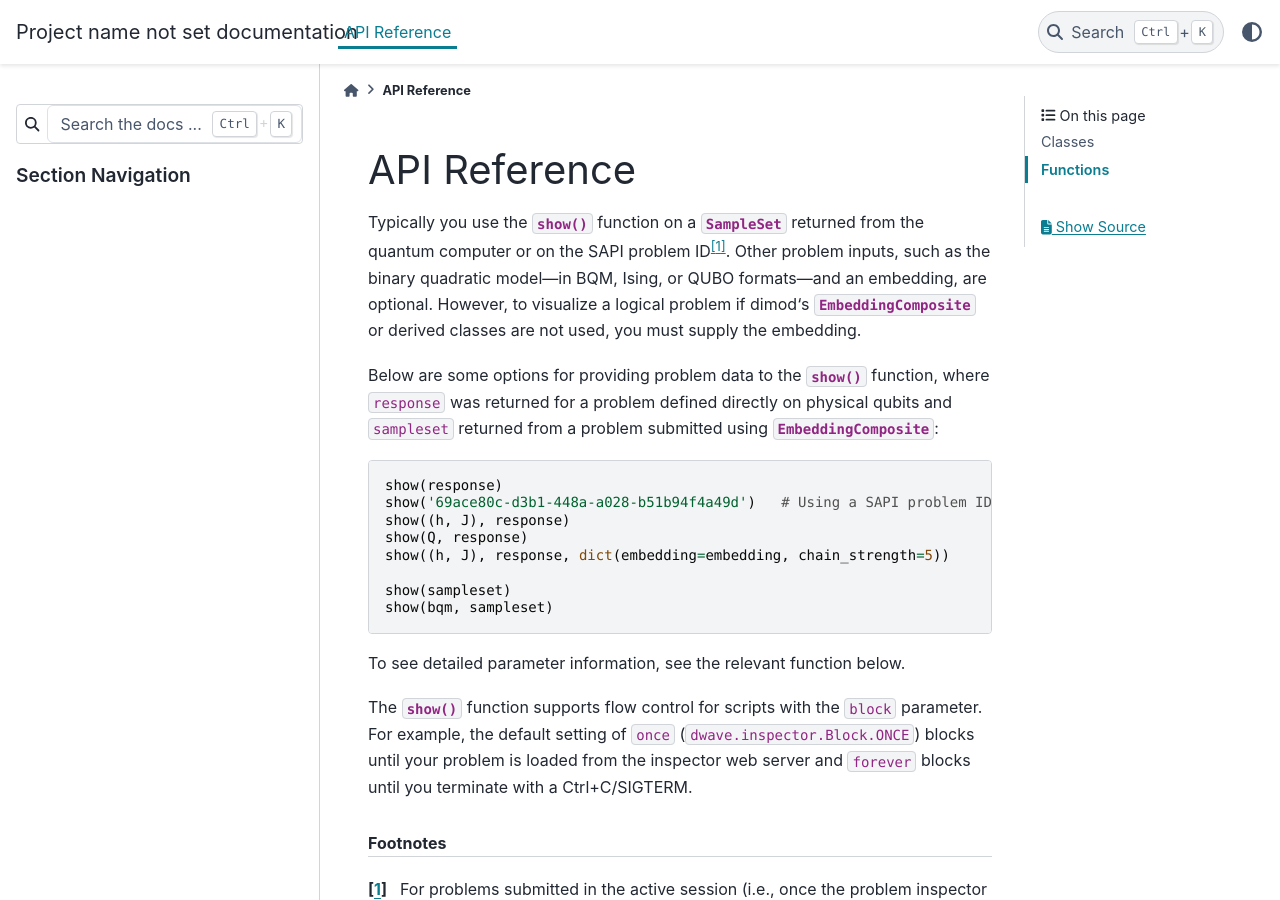
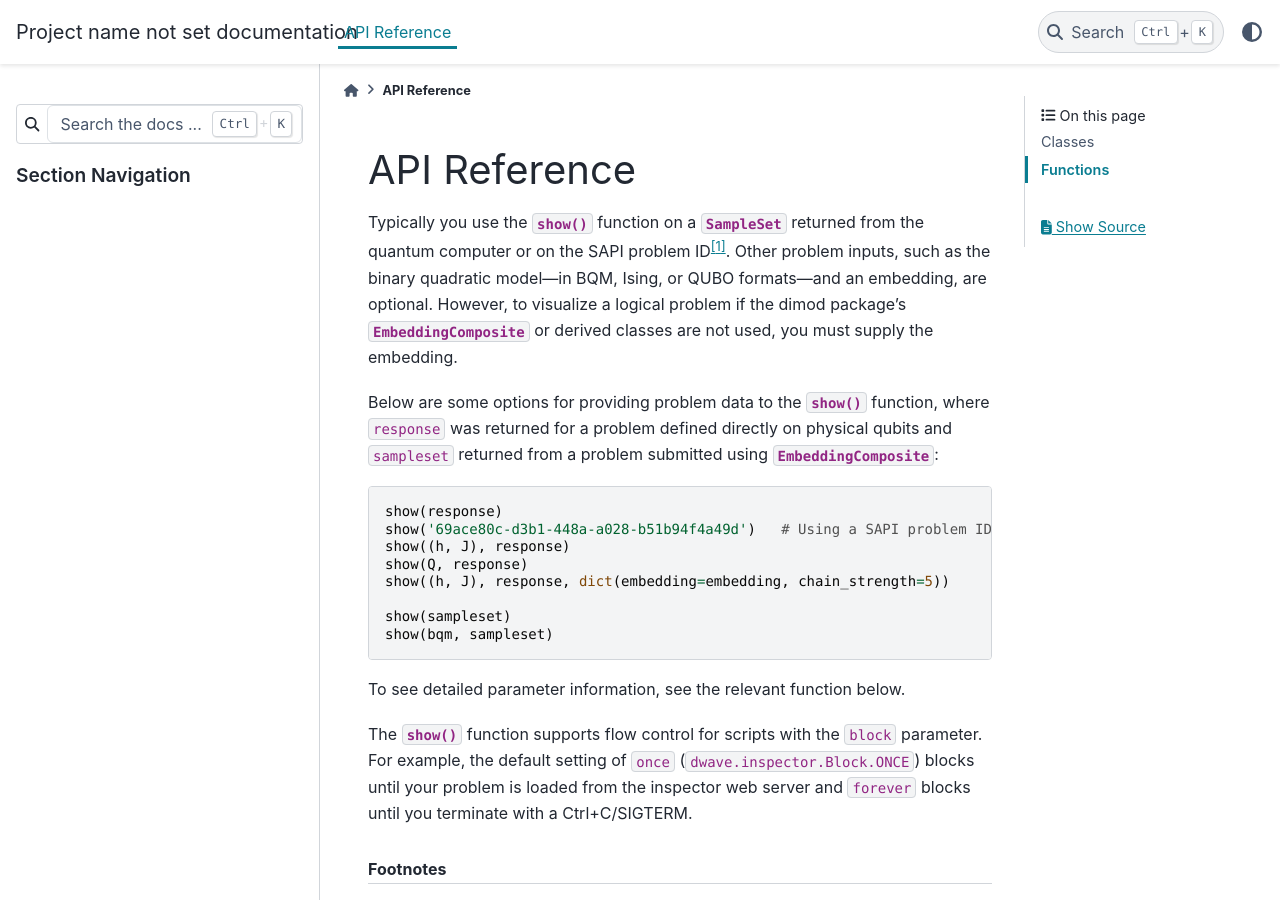
Before and after one commit to dwavesystems/dwave-inspector, a Sphinx documentation site: the page built from docs/api_ref.rst, in a window 1280 px wide and 900 px high. Built offline with Sphinx 7.4.7 and the PyData theme 0.15.4, drawn with Linux system fonts in a browser that asks for light colours.

Commit message:
Update xrefs

```diff
--- a/docs/api_ref.rst
+++ b/docs/api_ref.rst
@@ -9,10 +9,9 @@
 problem ID\ [#active-problem]_. Other problem inputs, such as the binary
 quadratic model---in BQM, Ising, or QUBO formats---and an embedding, are
 optional.
-However, to visualize a logical problem if
-:std:doc:`dimod <oceandocs:docs_dimod/sdk_index>`\ 's
-:class:`~dwave.system.composites.EmbeddingComposite` or derived classes are not
-used, you must supply the embedding.
+However, to visualize a logical problem if the :ref:`dimod <index_dimod>`
+package's :class:`~dwave.system.composites.EmbeddingComposite` or derived
+classes are not used, you must supply the embedding.
 
 Below are some options for providing problem data to the
 :func:`~dwave.inspector.show` function, where
```
